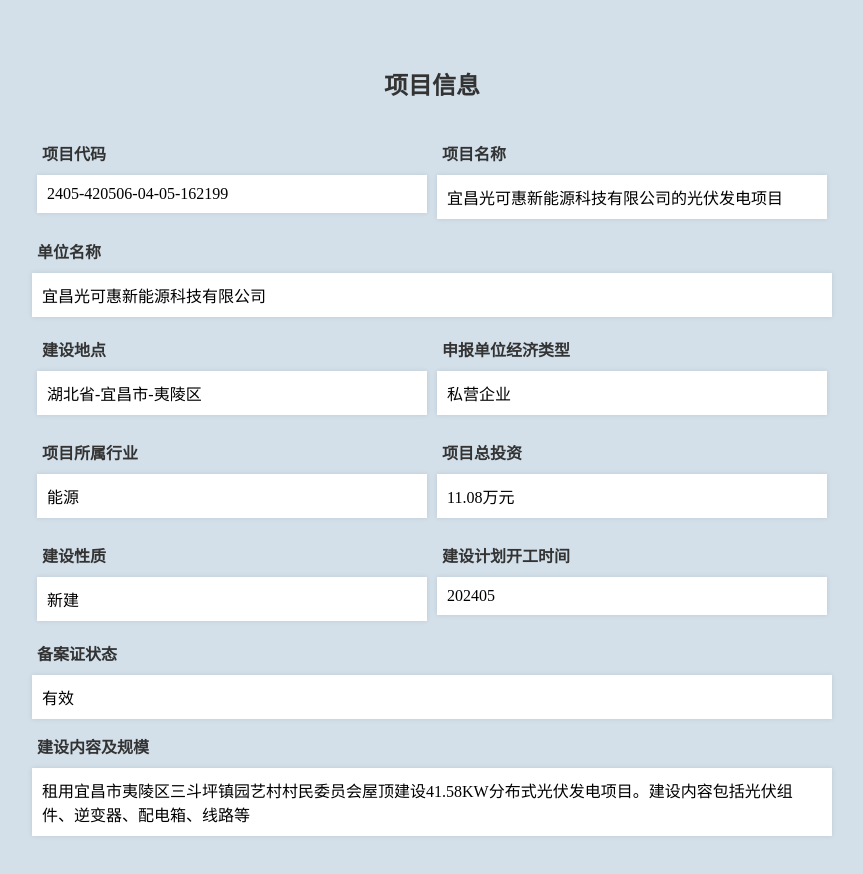
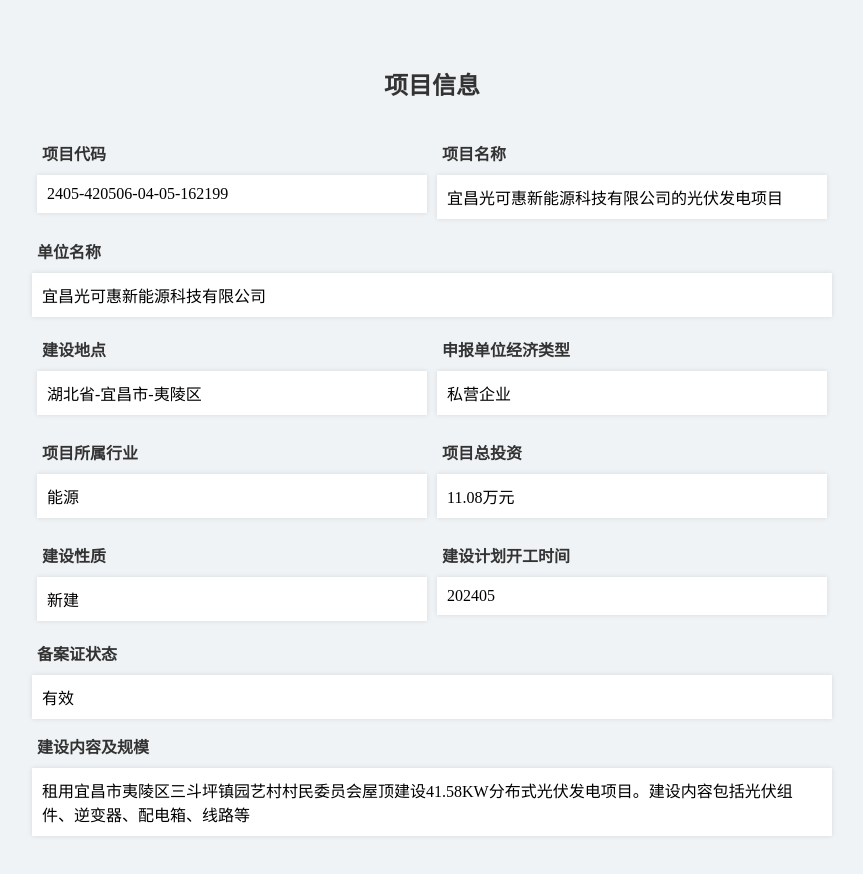
Before and after one commit to watsoncloud/yuanyiweb, a plain HTML site: page index.html in a window 1280 px wide. Shown: the whole page, without its empty margins (208-1071 px from the left). Drawn offline with Linux system fonts and the light colour scheme.

Commit message:
Update index.html

```diff
--- a/index.html
+++ b/index.html
@@ -14,13 +14,13 @@
             justify-content: center;
             align-items: flex-start; /* 顶部对齐 */
             min-height: 100vh; /* 确保高度至少为视口高度 */
-            background-color: #d3e0ea; /* 灰蓝色 */
+            background-color: #f0f3f5; /* 降低饱和度的灰蓝色 */
             overflow: auto; /* 允许页面滚动 */
         }
         /* 容器样式 */
         .container {
             width: 800px; /* 固定宽度 */
-            background-color: #d3e0ea; /* 灰蓝色 */
+            background-color: #f0f3f5; /* 降低饱和度的灰蓝色 */
             padding: 20px;
             margin-top: 20px; /* 顶部留白 */
             margin-bottom: 20px; /* 底部留白 */
@@ -31,7 +31,7 @@
             color: #333;
             font-size: 24px;
             margin-bottom: 20px;
-            background-color: #d3e0ea; /* 灰蓝色 */
+            background-color: #f0f3f5; /* 降低饱和度的灰蓝色 */
             padding: 10px;
         }
         /* 信息行样式 */
@@ -43,7 +43,7 @@
             font-weight: bold;
             color: #333; /* 深灰色 */
             margin-bottom: 5px;
-            background-color: #d3e0ea; /* 灰蓝色 */
+            background-color: #f0f3f5; /* 降低饱和度的灰蓝色 */
             padding: 5px;
         }
         /* 信息内容样式 */
@@ -65,7 +65,6 @@
 <body>
     <div class="container">
         <h1>项目信息</h1>
-
         <!-- 第二行 -->
         <div class="info-row">
             <div class="row">
@@ -79,13 +78,11 @@
                 </div>
             </div>
         </div>
-
         <!-- 第三行 -->
         <div class="info-row">
             <div class="label">单位名称</div>
             <div class="content">宜昌光可惠新能源科技有限公司</div>
         </div>
-
         <!-- 第四行 -->
         <div class="info-row">
             <div class="row">
@@ -99,7 +96,6 @@
                 </div>
             </div>
         </div>
-
         <!-- 第五行 -->
         <div class="info-row">
             <div class="row">
@@ -113,7 +109,6 @@
                 </div>
             </div>
         </div>
-
         <!-- 第六行 -->
         <div class="info-row">
             <div class="row">
@@ -127,13 +122,11 @@
                 </div>
             </div>
         </div>
-
         <!-- 第七行 -->
         <div class="info-row">
             <div class="label">备案证状态</div>
             <div class="content">有效</div>
         </div>
-
         <!-- 第八行 -->
         <div class="info-row">
             <div class="label">建设内容及规模</div>
```
